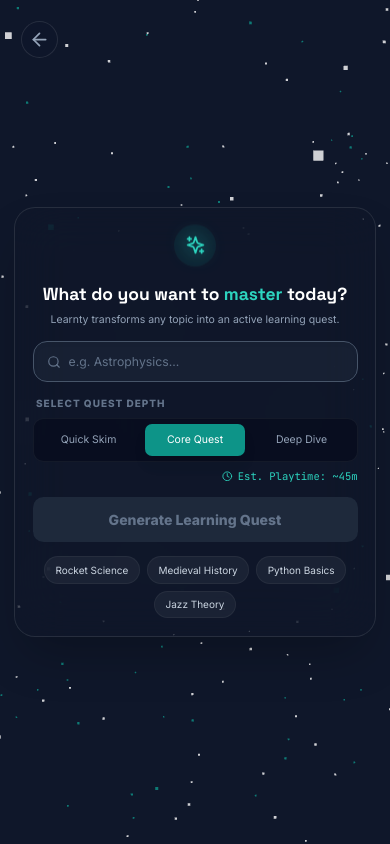
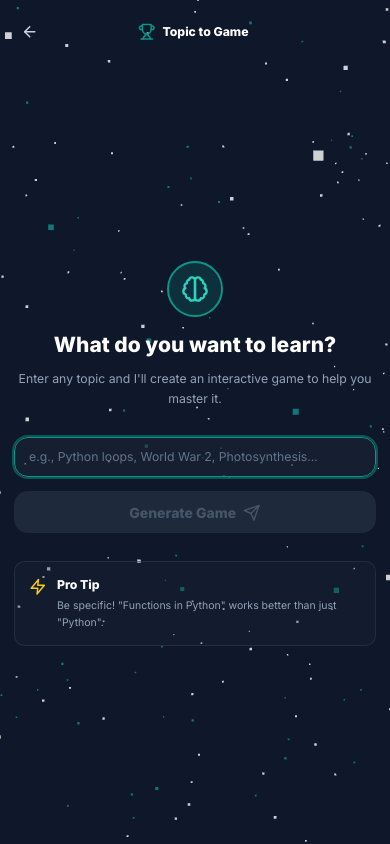
Before and after one commit to Trixel001/Learnty, a React (Vite) app: page /topic-game in a window 390 px wide. Built offline with nearby package versions, Linux system fonts and the light colour scheme.

Commit message:
Comprehensive responsive fix: eliminate distortions and spacing issues

```diff
--- a/src/pages/TopicGame.jsx
+++ b/src/pages/TopicGame.jsx
@@ -1,228 +1,35 @@
-import React, { useState, useEffect } from 'react';
+import React, { useState, useEffect, useRef } from 'react';
 import { useNavigate } from 'react-router-dom';
 import GalaxyBackground from '../components/GalaxyBackground';
-import { ArrowLeft, Sparkles, Search, Clock, Lock, Unlock } from 'lucide-react';
+import { ArrowLeft, Send, Brain, Zap, Trophy } from 'lucide-react';
 import { useGlobalState } from '../context/GlobalContext';
 import PageTransition from '../components/PageTransition';
 
-const InputView = ({ onGenerate }) => {
-    const [topic, setTopic] = useState("");
-    const [depth, setDepth] = useState("standard");
-    const suggestions = ["Rocket Science", "Medieval History", "Python Basics", "Jazz Theory"];
-
-    const depthOptions = [
-        { id: 'quick', label: 'Quick Skim', time: '~15m' },
-        { id: 'standard', label: 'Core Quest', time: '~45m' },
-        { id: 'deep', label: 'Deep Dive', time: '~2h+' },
-    ];
-
-    return (
-        <div className="w-full h-full flex flex-col items-center justify-center p-4 relative z-10 animate-[fadeIn_0.5s] overflow-y-auto">
-            <div className="w-full md:w-[90%] max-w-[600px] bg-slate-900/40 backdrop-blur-xl border border-white/10 rounded-3xl p-5 md:p-10 flex flex-col items-center text-center shadow-2xl relative overflow-hidden group my-auto">
-                <div className="w-12 h-12 md:w-20 md:h-20 bg-[#0d9488]/10 rounded-full flex items-center justify-center mb-4 md:mb-6 animate-bounce">
-                    <Sparkles className="w-6 h-6 md:w-10 md:h-10 text-[#2dd4bf] drop-shadow-[0_0_10px_rgba(45,212,191,0.8)]" />
-                </div>
-
-                <h1 className="text-xl md:text-4xl font-bold font-grotesk mb-2 text-white">
-                    What do you want to <span className="text-[#2dd4bf]">master</span> today?
-                </h1>
-                <p className="text-slate-400 mb-4 md:mb-8 text-xs md:text-base max-w-[90%] md:max-w-[80%]">
-                    Learnty transforms any topic into an active learning quest.
-                </p>
-
-                <div className="w-full relative mb-4 md:mb-6 group-focus-within:scale-[1.02] transition-transform duration-300">
-                    <div className="absolute inset-y-0 left-4 flex items-center pointer-events-none">
-                        <Search className="w-4 h-4 md:w-5 md:h-5 text-slate-500" />
-                    </div>
-                    <input
-                        type="text"
-                        value={topic}
-                        onChange={(e) => setTopic(e.target.value)}
-                        placeholder="e.g. Astrophysics..."
-                        className="w-full py-3 md:py-4 pl-10 md:pl-12 pr-4 bg-slate-800/60 border border-slate-600 rounded-2xl text-white placeholder-slate-500 focus:outline-none focus:border-[#0d9488] focus:ring-2 focus:ring-[#0d9488]/50 transition-all shadow-inner text-sm md:text-lg"
-                    />
-                </div>
-
-                <div className="w-full mb-4 md:mb-6">
-                    <label className="text-[10px] md:text-xs font-bold text-slate-500 uppercase tracking-widest mb-2 md:mb-3 block text-left ml-1">Select Quest Depth</label>
-                    <div className="grid grid-cols-3 gap-2 md:gap-3 bg-slate-950/50 p-1.5 rounded-xl border border-white/5">
-                        {depthOptions.map(opt => (
-                            <button
-                                key={opt.id}
-                                onClick={() => setDepth(opt.id)}
-                                className={`
-                                    relative py-2.5 rounded-lg text-xs md:text-sm font-medium transition-all
-                                    ${depth === opt.id
-                                        ? 'bg-[#0d9488] text-white shadow-lg'
-                                        : 'text-slate-400 hover:bg-white/5 hover:text-slate-200'
-                                    }
-                                `}
-                            >
-                                {opt.label}
-                            </button>
-                        ))}
-                    </div>
-                    <div className="flex items-center justify-end mt-2 gap-1.5 text-xs font-mono text-[#2dd4bf]">
-                        <Clock className="w-3 h-3" />
-                        <span>Est. Playtime: {depthOptions.find(d => d.id === depth).time}</span>
-                    </div>
-                </div>
-
-                <button
-                    onClick={() => topic.trim() && onGenerate(topic, depth)}
-                    disabled={!topic.trim()}
-                    className={`
-                        w-full py-3.5 md:py-4 rounded-xl font-bold text-base md:text-lg transition-all transform active:scale-95
-                        ${topic.trim()
-                            ? 'bg-gradient-to-r from-[#0d9488] to-[#0f766e] text-white shadow-[0_0_20px_rgba(13,148,136,0.4)] hover:shadow-[0_0_30px_rgba(13,148,136,0.6)]'
-                            : 'bg-slate-800 text-slate-500 cursor-not-allowed'
-                        }
-                    `}
-                >
-                    Generate Learning Quest
-                </button>
-
-                <div className="mt-4 md:mt-8 flex flex-wrap justify-center gap-2">
-                    {suggestions.map((s) => (
-                        <button
-                            key={s}
-                            onClick={() => setTopic(s)}
-                            className="px-3 py-1.5 bg-white/5 hover:bg-white/10 border border-white/5 rounded-full text-[10px] md:text-xs text-slate-300 transition-colors"
-                        >
-                            {s}
-                        </button>
-                    ))}
-                </div>
-            </div>
-        </div>
-    );
-};
-
-const GeneratingView = ({ topic, depth, onComplete }) => {
-    const [progressSteps, setProgressSteps] = useState([]);
-    const [statusText, setStatusText] = useState("INITIALIZING LINK...");
-
-    const depthSettings = {
-        'quick': { count: 2, time: '~15m' },
-        'standard': { count: 4, time: '~45m' },
-        'deep': { count: 6, time: '~2h+' }
-    };
-    const config = depthSettings[depth] || depthSettings['standard'];
+const TopicGame = () => {
+    const navigate = useNavigate();
+    const { topicInput, setTopicInput } = useGlobalState();
+    const [input, setInput] = useState('');
+    const [stage, setStage] = useState('input');
+    const [isGenerating, setIsGenerating] = useState(false);
+    const inputRef = useRef(null);
 
     useEffect(() => {
-        let step = 0;
-        const maxSteps = config.count;
+        if (stage === 'input' && inputRef.current) {
+            inputRef.current.focus();
+        }
+    }, [stage]);
 
-        const timer = setInterval(() => {
-            if (step >= maxSteps) {
-                clearInterval(timer);
-                setStatusText("READY TO LAUNCH");
-                onComplete(progressSteps); // Signal completion
-                return;
-            }
+    const handleGenerate = (e) => {
+        e.preventDefault();
+        if (!input.trim()) return;
 
-            const isBoss = step === maxSteps - 1;
-            const newItem = {
-                id: step + 1,
-                title: isBoss ? "Final Boss: The Mastery Exam" : `Module ${step + 1}: ${topic} Basics`,
-                type: isBoss ? 'boss' : 'module'
-            };
+        setTopicInput(input);
+        setIsGenerating(true);
 
-            setProgressSteps(prev => [...prev, newItem]);
-
-            if(step === 0) setStatusText("DECONSTRUCTING TOPIC...");
-            else if(step === 1) setStatusText("GAMIFYING DATA...");
-            else if(step === 2) setStatusText("CRAFTING CHALLENGES...");
-            else setStatusText("FINALIZING QUEST...");
-
-            step++;
-        }, 1200);
-
-        return () => clearInterval(timer);
-    }, [topic, config.count]);
-
-    return (
-        <div className="w-full h-full flex flex-col items-center pt-8 md:pt-12 pb-6 px-4 relative z-10">
-            <div className="text-center mb-6 md:mb-10 relative">
-                <h2
-                    className="text-lg md:text-2xl font-bold font-grotesk tracking-widest uppercase mb-2 glitch-text"
-                    data-text={statusText}
-                >
-                    {statusText}
-                </h2>
-                <div className="inline-flex items-center gap-2 px-3 py-1 rounded-full bg-slate-800/50 border border-slate-700 text-slate-400 text-xs font-mono">
-                    <Clock className="w-3 h-3 text-[#2dd4bf]" />
-                    <span>Estimated Time: <span className="text-white">{config.time}</span></span>
-                </div>
-            </div>
-
-            <div className="w-full max-w-[90%] md:max-w-md flex-1 overflow-y-auto custom-scrollbar relative pl-4">
-                <div className="absolute left-[27px] top-4 bottom-0 w-1 bg-slate-800 rounded-full"></div>
-
-                {progressSteps.map((step, index) => {
-                    const isLast = index === progressSteps.length - 1;
-                    const isBoss = step.type === 'boss';
-
-                    return (
-                        <div key={step.id} className="relative flex items-start mb-4 md:mb-8 group animate-[pop_0.5s_cubic-bezier(0.17,0.67,0.83,0.67)]">
-                            <div className="absolute left-[27px] -top-8 w-1 bg-[#0d9488] shadow-[0_0_10px_#0d9488] h-10 animate-pulse"></div>
-
-                            <div className={`
-                                relative z-10 w-12 h-12 md:w-14 md:h-14 rounded-2xl flex items-center justify-center border-2 shadow-xl transition-all duration-500 shrink-0
-                                ${isBoss
-                                    ? 'bg-red-900/80 border-red-500 text-red-200 scale-110'
-                                    : 'bg-slate-900/90 border-[#0d9488] text-[#2dd4bf]'
-                                }
-                                ${isLast ? 'animate-glow-red' : ''}
-                            `}>
-                                {isBoss ? <Sparkles className="w-6 h-6 md:w-8 md:h-8" /> : <Unlock className="w-5 h-5 md:w-6 md:h-6" />}
-                            </div>
-
-                            <div className="ml-3 md:ml-6 flex-1 bg-slate-900/60 backdrop-blur border border-white/10 p-3 md:p-4 rounded-xl shadow-lg transform transition-all hover:scale-[1.02]">
-                                <div className="flex justify-between items-start mb-1">
-                                    <span className={`text-[9px] md:text-[10px] font-bold tracking-wider uppercase ${isBoss ? 'text-red-400' : 'text-[#2dd4bf]'}`}>
-                                        {isBoss ? 'Final Stage' : `Level 0${step.id}`}
-                                    </span>
-                                    <span className="bg-white/5 px-2 py-0.5 rounded text-[10px] text-slate-300">
-                                        {isBoss ? '1000 XP' : '250 XP'}
-                                    </span>
-                                </div>
-                                <h3 className="text-white font-bold text-sm md:text-lg leading-tight">{step.title}</h3>
-                            </div>
-                        </div>
-                    );
-                })}
-
-                {progressSteps.length < config.count && (
-                    <div className="relative flex items-start ml-[2px] opacity-50">
-                        <div className="w-12 h-12 rounded-full border-2 border-dashed border-slate-600 flex items-center justify-center animate-spin shrink-0"></div>
-                        <div className="ml-7 mt-3 text-slate-600 text-sm font-mono animate-pulse">Decrypting...</div>
-                    </div>
-                )}
-            </div>
-        </div>
-    );
-};
-
-const TopicGame = () => {
-    const navigate = useNavigate();
-    const { topicRoadmap, setTopicRoadmap, topicStatus, setTopicStatus } = useGlobalState();
-
-    // Determine initial view based on if we have a roadmap
-    const [view, setView] = useState(topicRoadmap.length > 0 ? 'generating' : 'input');
-    const [selectedTopic, setSelectedTopic] = useState("");
-    const [selectedDepth, setSelectedDepth] = useState("standard");
-
-    const handleGenerate = (topic, depth) => {
-        setSelectedTopic(topic);
-        setSelectedDepth(depth);
-        setView('generating');
-        setTopicRoadmap([]); // Clear old one
-    };
-
-    const handleComplete = (roadmap) => {
-        setTopicRoadmap(roadmap);
-        setTopicStatus("READY");
+        setTimeout(() => {
+            setIsGenerating(false);
+            navigate('/game');
+        }, 2000);
     };
 
     return (
@@ -230,23 +37,73 @@ const TopicGame = () => {
             <div className="relative w-full h-[100dvh] flex flex-col overflow-hidden">
                 <GalaxyBackground />
 
-                <header className="absolute top-0 left-0 w-full p-6 flex items-center justify-between z-30 pointer-events-none">
-                    <button
-                        onClick={() => navigate('/dashboard')}
-                        className="pointer-events-auto p-2 rounded-full bg-slate-900/50 border border-white/10 text-slate-400 hover:text-white transition-colors"
-                    >
-                        <ArrowLeft className="w-6 h-6" />
+                <header className="w-full p-4 md:p-6 flex justify-between items-center z-30">
+                    <button onClick={() => navigate('/dashboard')}
+                        className="p-2 md:p-3 rounded-full hover:bg-white/10 transition-colors text-slate-300 hover:text-white">
+                        <ArrowLeft className="w-5 h-5 md:w-6 md:h-6" />
                     </button>
+                    <div className="flex items-center gap-2">
+                        <Trophy className="w-5 h-5 text-[#0d9488]" />
+                        <span className="text-sm md:text-base font-bold text-white">Topic to Game</span>
+                    </div>
+                    <div className="w-10 h-10"></div>
                 </header>
 
-                <main className="flex-1 relative flex items-center justify-center">
-                    {view === 'input' && <InputView onGenerate={handleGenerate} />}
-                    {view === 'generating' && (
-                        <GeneratingView
-                            topic={selectedTopic || "React Basics"}
-                            depth={selectedDepth}
-                            onComplete={handleComplete}
-                        />
+                <main className="flex-1 flex flex-col items-center justify-center relative z-10 px-4 py-8">
+                    {!isGenerating ? (
+                        <div className="w-full max-w-lg animate-[fadeIn_0.8s_ease-out]">
+                            <div className="text-center mb-8">
+                                <div className="inline-flex items-center justify-center w-16 h-16 md:w-20 md:h-20 rounded-full bg-[#0d9488]/20 border-2 border-[#0d9488] mb-4 md:mb-6">
+                                    <Brain className="w-8 h-8 md:w-10 md:h-10 text-[#2dd4bf]" />
+                                </div>
+                                <h1 className="text-2xl md:text-4xl font-bold text-white mb-3 md:mb-4">What do you want to learn?</h1>
+                                <p className="text-sm md:text-base text-slate-400 leading-relaxed">
+                                    Enter any topic and I'll create an interactive game to help you master it.
+                                </p>
+                            </div>
+
+                            <form onSubmit={handleGenerate} className="space-y-4">
+                                <div className="relative">
+                                    <input ref={inputRef} type="text" value={input}
+                                        onChange={(e) => setInput(e.target.value)}
+                                        placeholder="e.g., Python loops, World War 2, Photosynthesis..."
+                                        className="w-full px-4 md:px-6 py-3 md:py-4 bg-slate-800/50 border border-slate-700 rounded-2xl text-white placeholder-slate-500 text-sm md:text-base focus:outline-none focus:border-[#0d9488] focus:ring-2 focus:ring-[#0d9488]/50 transition-all" />
+                                </div>
+
+                                <button type="submit" disabled={!input.trim()}
+                                    className={`w-full py-3 md:py-4 rounded-2xl font-bold text-base md:text-lg transition-all ${
+                                        input.trim()
+                                            ? 'bg-[#0d9488] hover:bg-[#0f766e] text-white shadow-[0_0_20px_rgba(13,148,136,0.3)] active:scale-95'
+                                            : 'bg-slate-800 text-slate-600 cursor-not-allowed'
+                                    }`}>
+                                    <span className="flex items-center justify-center gap-2">
+                                        Generate Game
+                                        <Send className="w-5 h-5" />
+                                    </span>
+                                </button>
+                            </form>
+
+                            <div className="mt-8 p-4 bg-slate-800/30 rounded-xl border border-slate-700/50">
+                                <div className="flex items-start gap-3">
+                                    <Zap className="w-5 h-5 text-yellow-400 flex-shrink-0 mt-0.5" />
+                                    <div>
+                                        <h3 className="text-sm font-bold text-white mb-1">Pro Tip</h3>
+                                        <p className="text-xs md:text-sm text-slate-400 leading-relaxed">
+                                            Be specific! "Functions in Python" works better than just "Python".
+                                        </p>
+                                    </div>
+                                </div>
+                            </div>
+                        </div>
+                    ) : (
+                        <div className="flex flex-col items-center justify-center animate-[pop_0.6s_ease-out]">
+                            <div className="relative mb-8">
+                                <div className="w-24 h-24 md:w-32 md:h-32 rounded-full border-4 border-[#0d9488]/30 border-t-[#0d9488] animate-spin"></div>
+                                <Brain className="absolute top-1/2 left-1/2 transform -translate-x-1/2 -translate-y-1/2 w-12 h-12 md:w-16 md:h-16 text-[#2dd4bf] animate-pulse" />
+                            </div>
+                            <h2 className="text-xl md:text-3xl font-bold text-white mb-2 md:mb-3">Generating Your Game...</h2>
+                            <p className="text-sm md:text-base text-slate-400">Building personalized questions</p>
+                        </div>
                     )}
                 </main>
             </div>
```
Also changed, not shown: src/pages/Game.jsx (+48 -86 lines).
